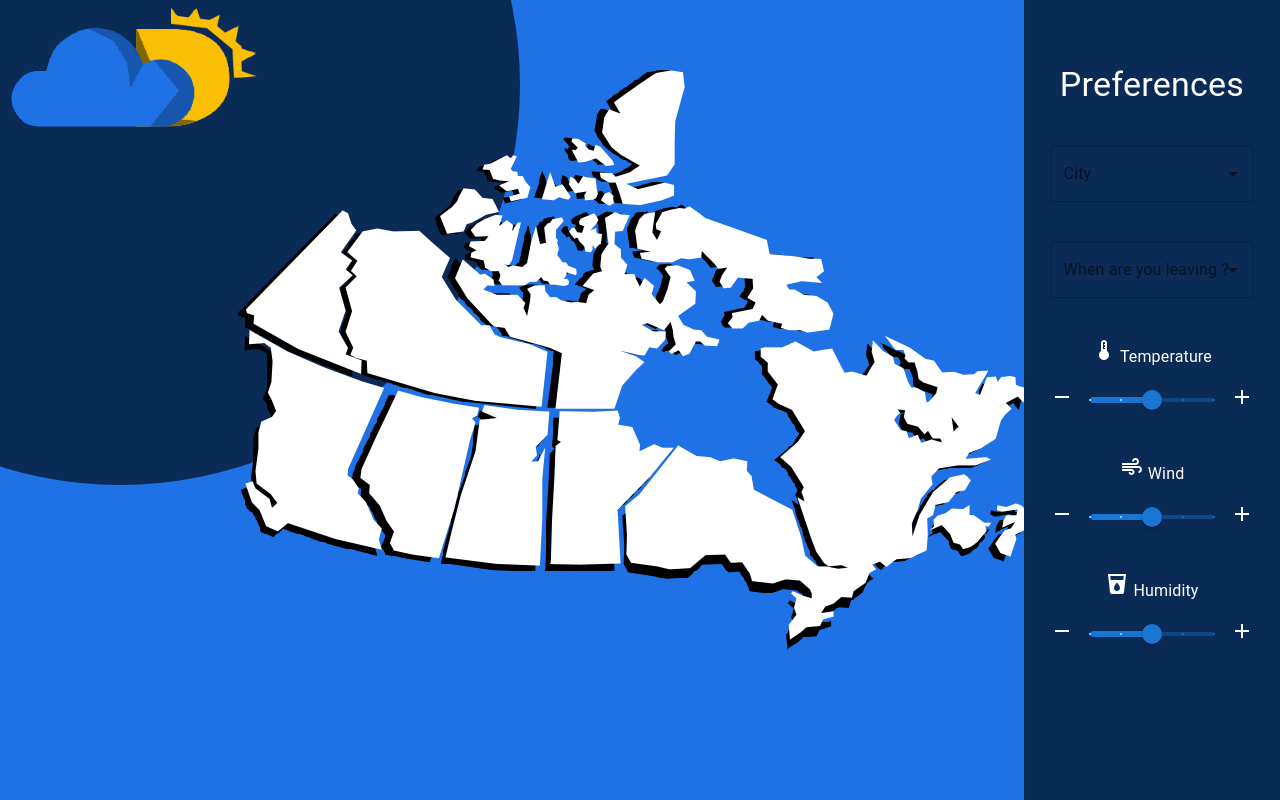
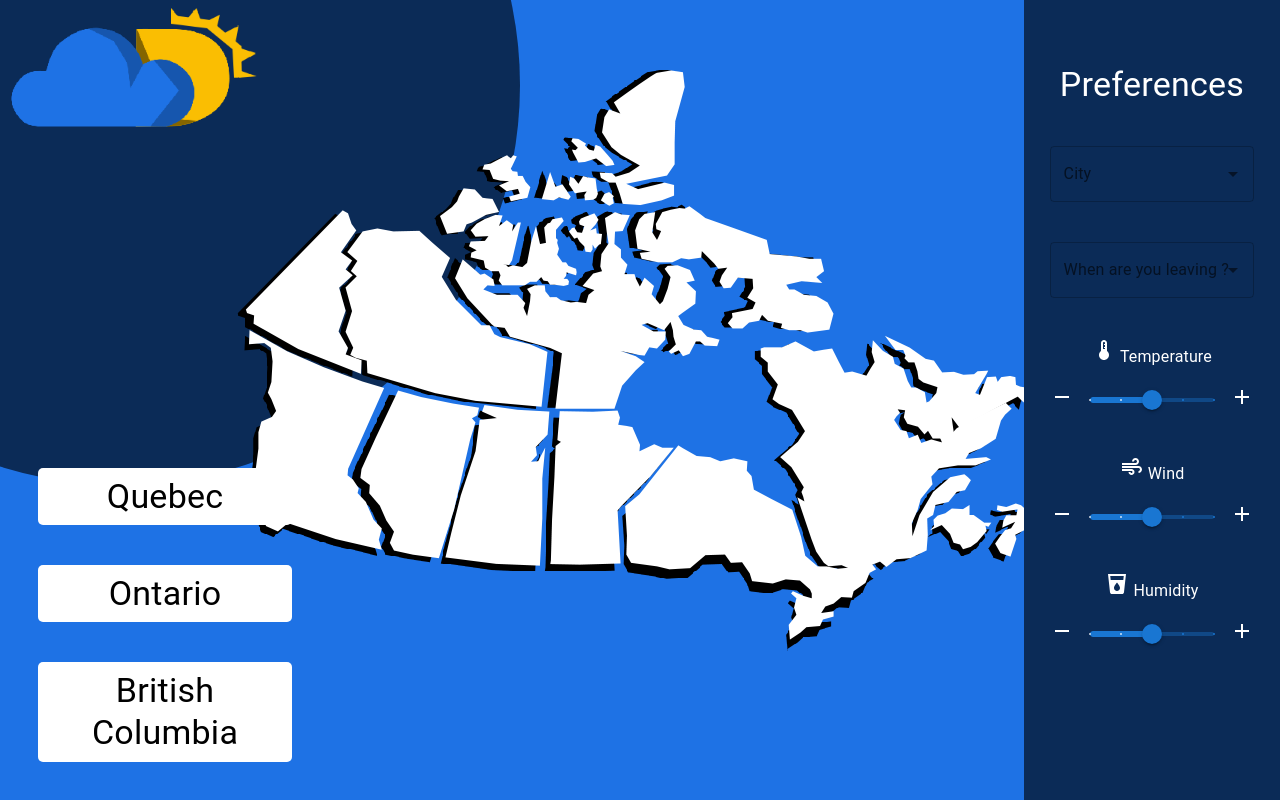
Before and after one commit to SamuelMaltais/fait-frette.tech, a React (Create React App) app: page / in a window 1280 px wide. Built offline with nearby package versions, Linux system fonts and the light colour scheme.

Commit message:
started province weather displays

```diff
--- a/src/App.js
+++ b/src/App.js
@@ -6,13 +6,15 @@ import Canada from './Map-Component/Province';
 import TopSideBar from './components/TopSideBar';
 import Sidebar from './components/Sidebar';
 import Shadow from './Map-Component/Shadow';
+import ProvincesSection from './components/ProvincesSection';
 
 function App() {
-  const [temp, setTemp] = useState()
-  const [city, setCity] = useState("Montréal")
-  const [wind, setWind] = useState()
-  const [humidity, setHumidity] = useState()
-  const [dayInFuture, setDayInFuture] = useState()
+  const [temp, setTemp] = useState();
+  const [city, setCity] = useState("Montréal");
+  const [wind, setWind] = useState();
+  const [humidity, setHumidity] = useState();
+  const [dayInFuture, setDayInFuture] = useState();
+  const [provinceDisplay, setProvinceDisplay] = useState(["Quebec", "Ontario", "British Columbia"]);
 
   return (
     <>
@@ -24,12 +26,14 @@ function App() {
 
     <div className="App">
       <div>
-      <Canada/>
+      <Canada provinceDisplay={provinceDisplay} setProvinceDisplay={setProvinceDisplay} />
       <Shadow className="map"/>
       </div>
       <Sidebar
         temp={temp} wind={wind} humidity={humidity} city={city} dayInFuture={dayInFuture}
-        setTemp={setTemp} setWind={setWind} setHumidity={setHumidity} setCity={setCity} setDayInFuture={setDayInFuture} />
+        setTemp={setTemp} setWind={setWind} setHumidity={setHumidity} setCity={setCity} setDayInFuture={setDayInFuture}
+      />
+      <ProvincesSection provinceDisplay={provinceDisplay} />
     </div>
     </>
   );
--- a/src/Map-Component/Province.js
+++ b/src/Map-Component/Province.js
@@ -16,21 +16,28 @@ var array = [
 ]
 
 
-function Canada() {
+function Canada(props) {
+    const makeDisplay = (province) => {
+        const list=props.provinceDisplay;
+        list.pop();
+        list.unshift(province);
+        props.setProvinceDisplay(list);
+    }
+
     return (
         <div className='map-container'>
-            <Alberta className= "province Alberta" />
-            <Saskatchewan className="province Saskatchewan"/>
-            <BritishC className="province Bc"/>
-            <Manitoba className="province Manitoba"/>
-            <NB className="province Nb"/>
-            <Newfoundland className="province Newfoundland"/>
-            <Northwest className="province Northwest"/>
-            <NovaS className="province Ns"/>
-            <Nunavut className="province Nunavut"/>
-            <Ontario className="province Ontario"/>
-            <Quebec className="province Quebec"/>
-            <Yukon className="province Yukon"/>
+            <Alberta className= "province Alberta" onClick={() => makeDisplay('Alberta')} />
+            <Saskatchewan className="province Saskatchewan" onClick={() => makeDisplay('Saskatchewan')} />
+            <BritishC className="province Bc" onClick={() => makeDisplay('British Columbia')} />
+            <Manitoba className="province Manitoba" onClick={() => makeDisplay('Manitoba')} />
+            <NB className="province Nb" onClick={() => makeDisplay('New Brunswick')} />
+            <Newfoundland className="province Newfoundland" onClick={() => makeDisplay('Newfoundland')} />
+            <Northwest className="province Northwest" onClick={() => makeDisplay('Northwest Territories')} />
+            <NovaS className="province Ns" onClick={() => makeDisplay('Nova Scotia')} />
+            <Nunavut className="province Nunavut" onClick={() => makeDisplay('Nunavut')} />
+            <Ontario className="province Ontario" onClick={() => makeDisplay('Ontario')} />
+            <Quebec className="province Quebec" onClick={() => makeDisplay('Quebec')} />
+            <Yukon className="province Yukon" onClick={() => makeDisplay('Yukon')} />
         </div>
      );
 }
--- /dev/null
+++ b/src/components/ProvinceDiplay.js
@@ -0,0 +1,13 @@
+import { Stack, Typography } from '@mui/material';
+import React from 'react';
+import './ProvincesSection.css';
+
+function ProvinceDiplay(props) {
+    return (
+        <Stack className="provinces-display">
+            <Typography variant="h4">{props.province}</Typography>
+        </Stack>
+    );
+}
+
+export default ProvinceDiplay;
--- /dev/null
+++ b/src/components/ProvincesSection.css
@@ -0,0 +1,15 @@
+.provinces-container {
+    position: absolute;
+    left: 0;
+    bottom: 0px;
+    padding: 3%;
+    background-color: transparent;
+}
+
+.provinces-display {
+    border-radius: 5px;
+    background-color: #fff;
+    color: black;
+    padding: 3%;
+    text-align: center;
+}
--- /dev/null
+++ b/src/components/ProvincesSection.js
@@ -0,0 +1,16 @@
+import { Stack } from '@mui/material';
+import React from 'react';
+import ProvinceDiplay from './ProvinceDiplay';
+import './ProvincesSection.css';
+
+function ProvincesSection(props) {
+    const displays=props.provinceDisplay.map((province) =>
+        <ProvinceDiplay province={province} />
+    )
+
+    return (
+        <Stack className="provinces-container" spacing={5}>{displays}</Stack>
+    );
+}
+
+export default ProvincesSection;
```
Also changed, not shown: src/App.css (line endings or trailing spaces).
